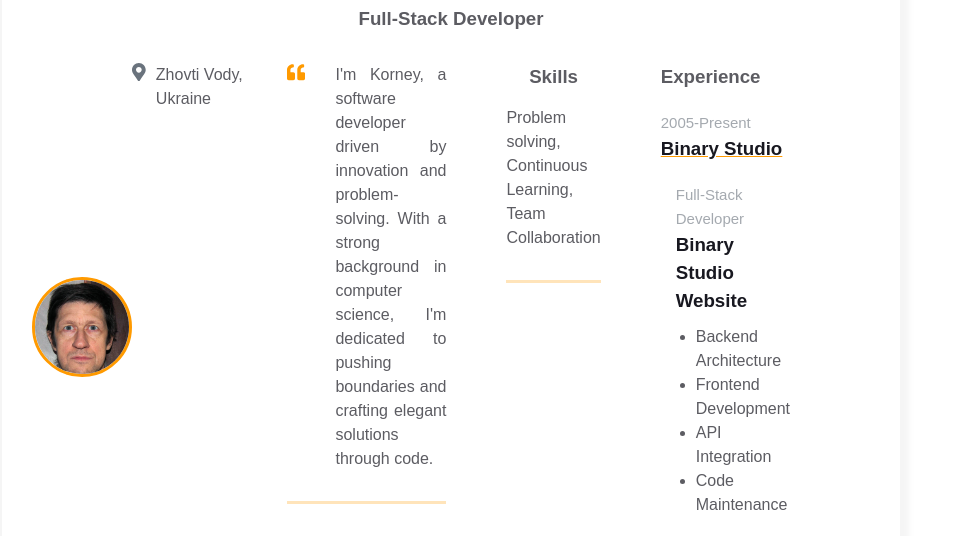
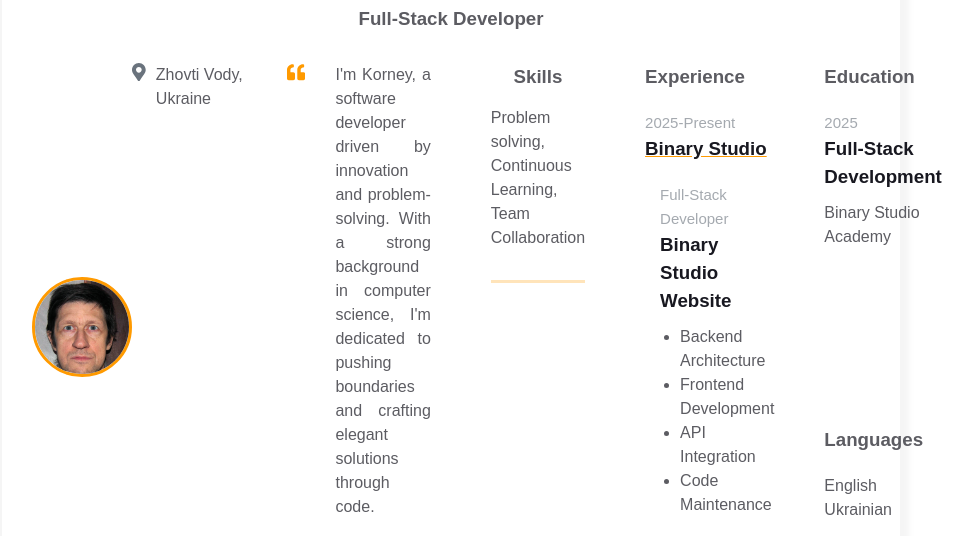
Before and after one commit to KorneyChervonenko/homepage, a plain HTML site: page index.html in a window 1280 px wide. Shown: the part 139-675 px from the top of the page, without its empty margins (189-1162 px from the left). Drawn offline with Linux system fonts and the light colour scheme.

Commit message:
Add Additional info

```diff
--- a/index.html
+++ b/index.html
@@ -113,7 +113,7 @@
 											<h3 class="experiences__header">Experience</h3>
 											<div class="experiences__company">
 												<div class="experiences__company-header">
-													<span class="experiences__company-header-durability">2005-Present</span>
+													<span class="experiences__company-header-durability">2025-Present</span>
 													<h3 class="experiences__company-header-name">Binary Studio</h3>
 												</div>
 
@@ -132,7 +132,30 @@
 											</div>
 										</div>
 
-										<div class="additional-info fv"></div>
+										<div class="additional-info fv">
+											<!-- # -->
+											<div class="additional-info__education">
+												<h3 class="additional-info__education-header">Education</h3>
+												<div class="additional-info__education-university">
+													<span class="additional-info__education-university-durability">
+														2025
+													</span>
+													<h3 class="additional-info__education-university-speciality">
+														Full-Stack Development
+													</h3>
+													<p class="additional-info__education-university-name">
+														Binary Studio Academy
+													</p>
+												</div>
+											</div>
+
+											<div class="additional-info__languages">
+												<h3 class="additional-info__languages-header">Languages</h3>
+												<p class="additional-info__languages-item">English</p>
+												<p class="additional-info__languages-item">Ukrainian</p>
+											</div>
+											<!-- # -->
+										</div>
 									</div>
 								</div>
 							</div>
```
